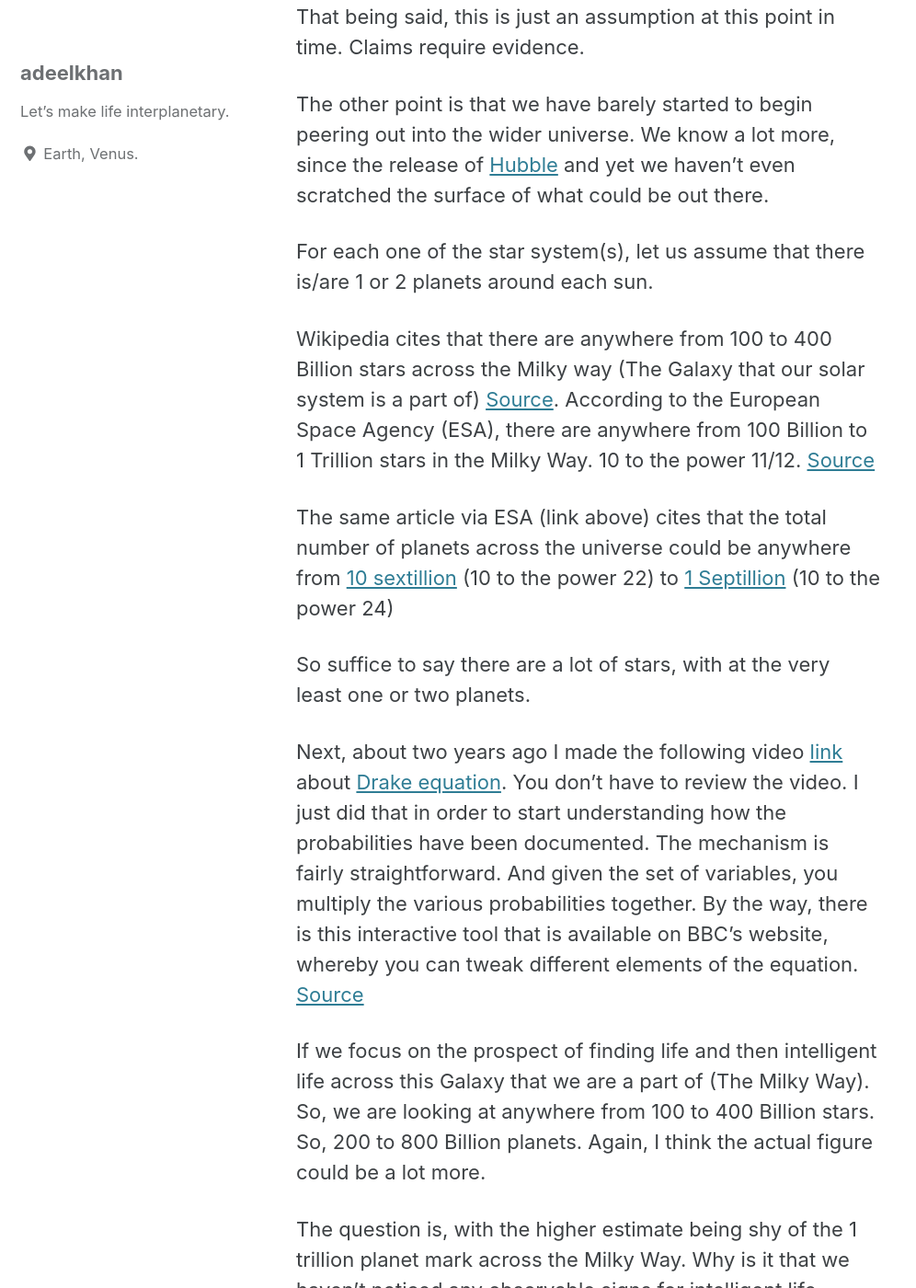
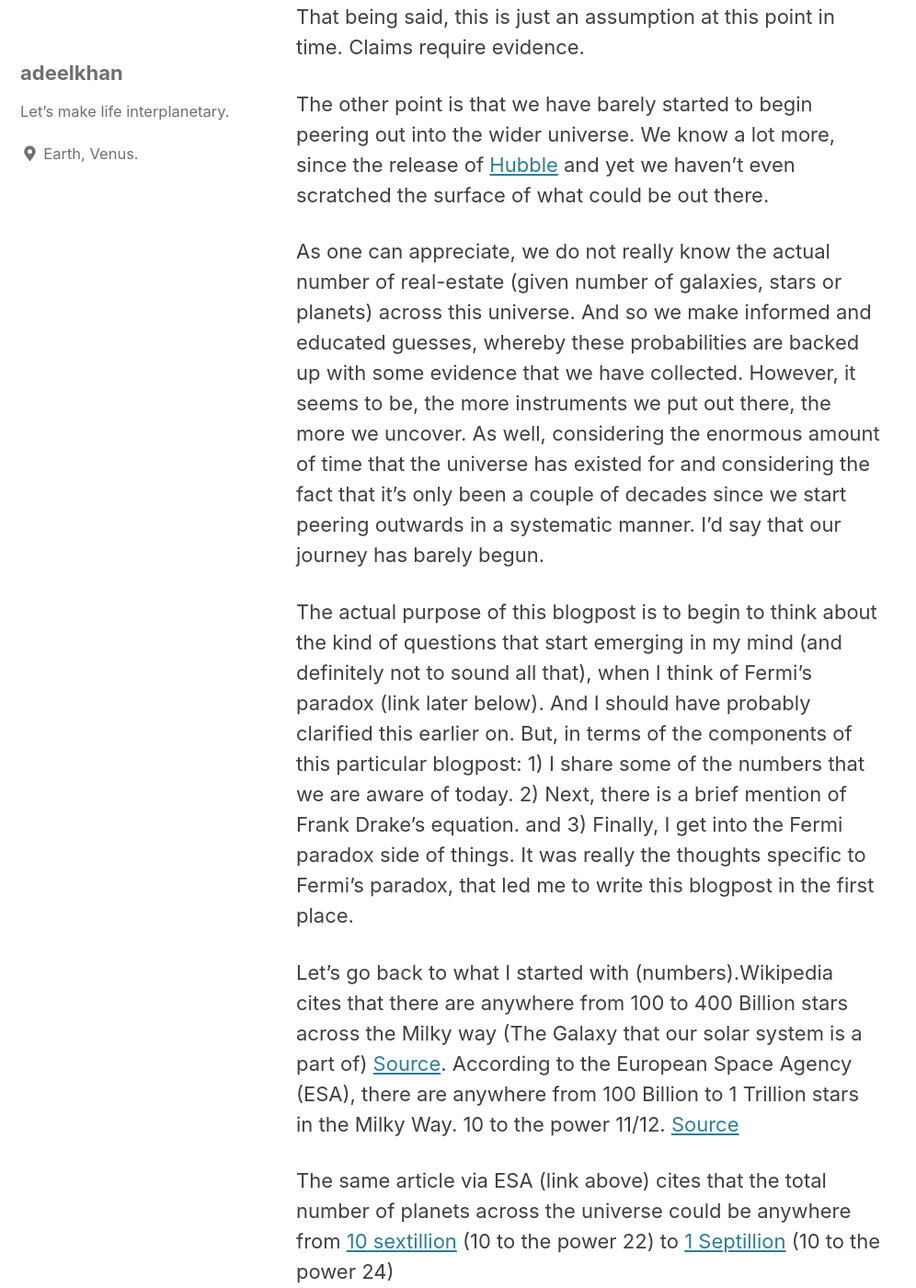
Before and after one commit to stellardreams/stellardreams.github.io, a Jekyll site: the page built from _posts/2020-10-22-Where-are-the-aliens?.md, in a window 1280 px wide and 1400 px high, scrolled down 779 px. Shown: the whole window at 92% size, without its empty margins (0-996 px from the left). Built offline with Jekyll 4.4.1, drawn with Linux system fonts in a browser that asks for light colours; cached includes are drawn as plain includes; some of the changed text lies outside the part shown.

Commit message:
Update 2020-10-22-Where-are-the-aliens?.md
Some edits.

```diff
--- a/_posts/2020-10-22-Where-are-the-aliens?.md
+++ b/_posts/2020-10-22-Where-are-the-aliens?.md
@@ -8,19 +8,21 @@ That being said, this is just an assumption at this point in time. Claims requir
 
 The other point is that we have barely started to begin peering out into the wider universe. We know a lot more, since the release of [Hubble](https://www.nasa.gov/mission_pages/hubble/main/index.html) and yet we haven't even scratched the surface of what could be out there.
 
-For each one of the star system(s), let us assume that there is/are 1 or 2 planets around each sun.
+As one can appreciate, we do not really know the actual number of real-estate (given number of galaxies, stars or planets) across this universe. And so we make informed and educated guesses, whereby these probabilities are backed up with some evidence that we have collected. However, it seems to be, the more instruments we put out there, the more we uncover. As well, considering the enormous amount of time that the universe has existed for and considering the fact that it's only been a couple of decades since we start peering outwards in a systematic manner. I'd say that our journey has barely begun.
 
-Wikipedia cites that there are anywhere from 100 to 400 Billion stars across the Milky way (The Galaxy that our solar system is a part of) [Source](https://en.wikipedia.org/wiki/Milky_Way). According to the European Space Agency (ESA), there are anywhere from 100 Billion to 1 Trillion stars in the Milky Way. 10 to the power 11/12. [Source](https://www.esa.int/Science_Exploration/Space_Science/Herschel/How_many_stars_are_there_in_the_Universe)
+The actual purpose of this blogpost is to begin to think about the kind of questions that start emerging in my mind (and definitely not to sound all that), when I think of Fermi's paradox (link later below). And I should have probably clarified this earlier on. But, in terms of the components of this particular blogpost: 1) I share some of the numbers that we are aware of today. 2) Next, there is a brief mention of Frank Drake's equation. and 3) Finally, I get into the Fermi paradox side of things. It was really the thoughts specific to Fermi's paradox, that led me to write this blogpost in the first place.
+
+Let's go back to what I started with (numbers).Wikipedia cites that there are anywhere from 100 to 400 Billion stars across the Milky way (The Galaxy that our solar system is a part of) [Source](https://en.wikipedia.org/wiki/Milky_Way). According to the European Space Agency (ESA), there are anywhere from 100 Billion to 1 Trillion stars in the Milky Way. 10 to the power 11/12. [Source](https://www.esa.int/Science_Exploration/Space_Science/Herschel/How_many_stars_are_there_in_the_Universe)
 
 The same article via ESA (link above) cites that the total number of planets across the universe could be anywhere from [10 sextillion](https://www.wolframalpha.com/input/?i=ten+to+the+power+22) (10 to the power 22) to [1 Septillion](https://www.wolframalpha.com/input/?i=ten+to+the+power+24) (10 to the power 24)
 
-So suffice to say there are a lot of stars, with at the very least one or two planets.
+So suffice to say there are a lot of stars. And each one of these stars, have (at the very least) one or two planets going around it/them.
 
-Next, about two years ago I made the following video [link](https://youtu.be/2kcHGNa6vRs) about [Drake equation](https://en.wikipedia.org/wiki/Drake_equation). You don't have to review the video. I just did that in order to start understanding how the probabilities have been documented. The mechanism is fairly straightforward. And given the set of variables, you multiply the various probabilities together. By the way, there is this interactive tool that is available on BBC's website, whereby you can tweak different elements of the equation. [Source](http://www.bbc.com/future/bespoke/drake)
+Next, about two years ago I made the following video [link](https://youtu.be/2kcHGNa6vRs) about [Drake equation](https://en.wikipedia.org/wiki/Drake_equation). You don't have to review the video. I mean, I tried to break it down so that my daughter (who was in grade 3 at the time) could understand it. Also, I made that video in order to start understanding how the probabilities have been documented. The mechanism is fairly straightforward. And given the set of variables, you multiply the various probabilities together. By the way, there is this interactive tool that is available on BBC's website, whereby you can tweak different elements of the equation. [Source](http://www.bbc.com/future/bespoke/drake)
 
 If we focus on the prospect of finding life and then intelligent life across this Galaxy that we are a part of (The Milky Way). So, we are looking at anywhere from 100 to 400 Billion stars. So, 200 to 800 Billion planets. Again, I think the actual figure could be a lot more.
 
-The question is, with the higher estimate being shy of the 1 trillion planet mark across the Milky Way. Why is it that we haven't noticed any observable signs for intelligent life.
+| The question is, with the higher estimate being shy of the 1 trillion planet mark across the Milky Way. Why is it that we haven't noticed any observable signs for intelligent life.
 
 So this is where the [Fermi paradox](https://en.wikipedia.org/wiki/Fermi_paradox) kicks in. If the probabilities could/do indicate that there must be a x number of intelligent civilizations out there, beaming some kind of a signal across the Galaxy and the wider universe at that. Then where are these beings?
 
```
